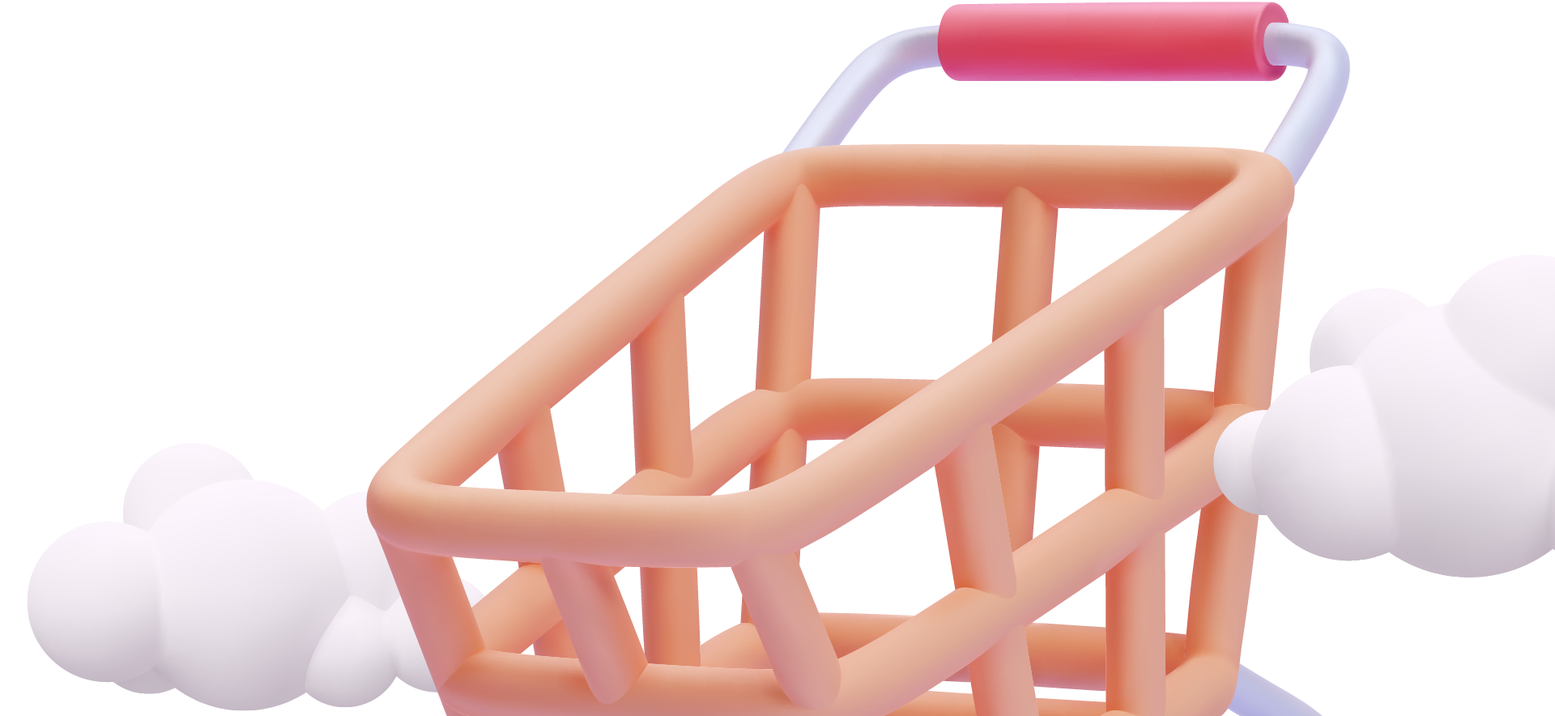
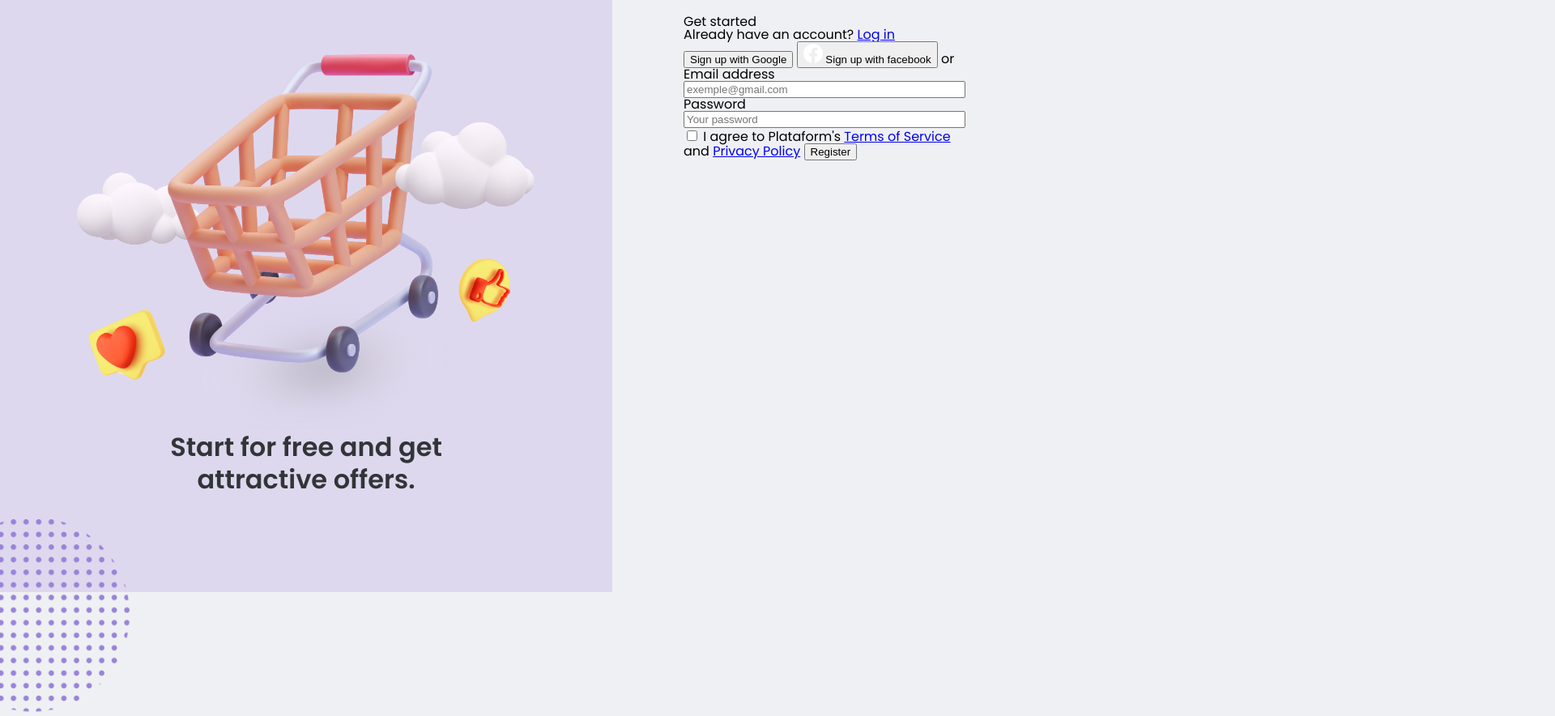
Before and after one commit to aluizamendes/simple-sign-up-page, a plain HTML site: page index.html in a window 1280 px wide. Shown: the part 69-953 px from the top of the page at 81% size, 1920 px wide, since content can reach past the window. Drawn offline with nearby package versions, Linux system fonts and the light colour scheme.

Commit message:
added left side css

```diff
--- a/css/main.scss
+++ b/css/main.scss
@@ -1,8 +1,78 @@
 /* Variables */
 
 $primarySalmon: #E98265;
+$lightSalmon: #fbddd5;
 $primaryPurple: #9983D8;
+$lightPurple: #ded8ef;
 
 $bodyTextColor: #575859;
 $darkTextColor: #323537;
 $labelTextColor: #9c9ea1;
+
+
+
+html {
+  font-size: 62.5%;
+  overflow: hidden;
+}
+
+body {
+  background-color: #eff0f3;
+  font-size: 1.6rem;
+  font-family: 'Poppins', sans-serif;
+}
+
+.wrapper {
+  margin-inline: auto;
+  /*width: min(90%,140rem);*/
+}
+
+.grid-container {
+  display: grid;
+  grid-template-columns: repeat(2, 1fr);
+  height: 100vh;
+}
+
+.left-side {
+  background-color: $lightPurple;
+  display: flex;
+  align-items: center;
+  justify-content: center;
+  padding: 8.8rem;
+
+
+  .cart-illustration {
+    width: 580px;
+    margin: auto;
+    display: block;
+  }
+
+  .img-and-text {
+    h1 {
+      color: $darkTextColor;
+      text-align: center;
+      font-size: 3.2rem;
+      font-weight: 600;
+      line-height: 4rem;
+      width: 500px;
+      margin-inline: auto;
+    }
+  }
+
+  .circle {
+    width: 240px;
+    position: absolute;
+    left: -80px;
+    bottom: -150px;
+  }
+}
+
+.right-side {
+  padding: 8.8rem;
+
+
+  form {
+    display: flex;
+    flex-direction: column;
+  }
+}
--- /dev/null
+++ b/css/reset.css
@@ -0,0 +1,43 @@
+html, body, div, span, applet, object, iframe,
+h1, h2, h3, h4, h5, h6, p, blockquote, pre,
+a, abbr, acronym, address, big, cite, code,
+del, dfn, em, img, ins, kbd, q, s, samp,
+small, strike, strong, sub, sup, tt, var,
+b, u, i, center,
+dl, dt, dd, ol, ul, li,
+fieldset, form, label, legend,
+table, caption, tbody, tfoot, thead, tr, th, td,
+article, aside, canvas, details, embed,
+figure, figcaption, footer, header, hgroup,
+menu, nav, output, ruby, section, summary,
+time, mark, audio, video {
+    margin: 0;
+    padding: 0;
+    border: 0;
+    font-size: 100%;
+    font: inherit;
+    vertical-align: baseline;
+}
+/* HTML5 display-role reset for older browsers */
+article, aside, details, figcaption, figure,
+footer, header, hgroup, menu, nav, section {
+    display: block;
+}
+body {
+    line-height: 1;
+}
+ol, ul {
+    list-style: none;
+}
+blockquote, q {
+    quotes: none;
+}
+blockquote:before, blockquote:after,
+q:before, q:after {
+    content: '';
+    content: none;
+}
+table {
+    border-collapse: collapse;
+    border-spacing: 0;
+}
--- a/index.html
+++ b/index.html
@@ -5,25 +5,28 @@
   <meta http-equiv="X-UA-Compatible" content="IE=edge">
   <meta name="viewport" content="width=device-width, initial-scale=1.0">
   <title>Login</title>
+  <link rel="stylesheet" href="css/reset.css">
   <link rel="stylesheet" href="css/main.css">
   <link rel="preconnect" href="https://fonts.googleapis.com">
   <link rel="preconnect" href="https://fonts.gstatic.com" crossorigin>
   <link href="https://fonts.googleapis.com/css2?family=Poppins:wght@400;500;600;700&display=swap" rel="stylesheet">
-  <link rel='stylesheet' href='https://cdn-uicons.flaticon.com/uicons-regular-rounded/css/uicons-regular-rounded.css'>
 </head>
 <body>
   <main>
     <div class="wrapper">
       <div class="grid-container">
         <div class="left-side">
-          <img src="img/cart-illustration.png" alt="">
-          <img src="img/circle.png" alt="">
+          <div class="img-and-text">
+            <img class="cart-illustration" src="img/cart-illustration.png" alt="">
+            <h1>Start for free and get attractive offers.</h1>
+          </div>
+          <img class="circle" src="img/circle.png" alt="">
         </div>
         <div class="right-side">
           <h2>Get started</h2>
           <p>Already have an account? <a href="#">Log in</a></p>
           <button>Sign up with Google</button>
-          <button>Sign up with facebook</button>
+          <button><img src="img/facebook-icon.svg" width="24px"> Sign up with facebook</button>
           <span>or</span>
           <form action="">
             <label for="email">Email address</label>
```
Also changed, not shown: css/main.css, img/facebook-icon.svg (added), 1 other file.
